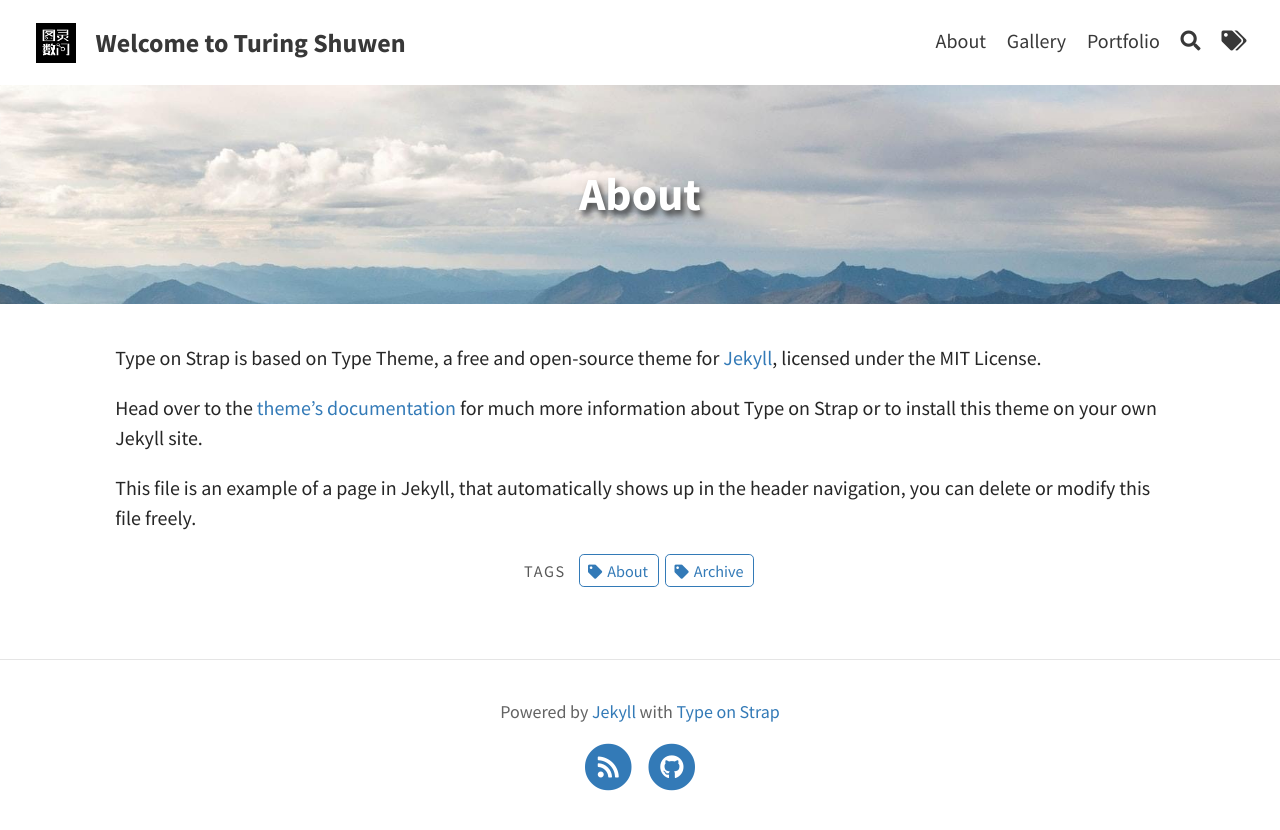
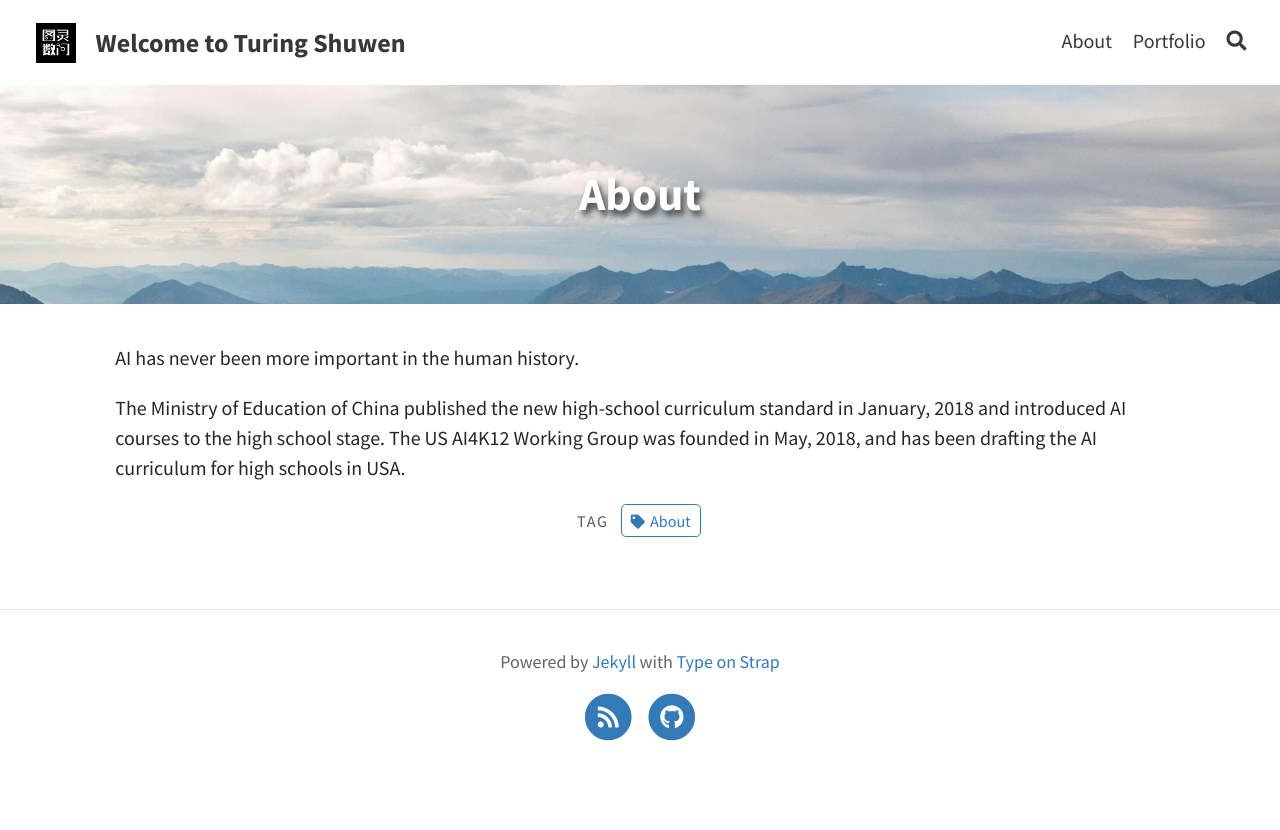
Before and after one commit to turingshuwen/turingshuwen.github.io, a Jekyll site: the page built from pages/about.md, in a window 1280 px wide. Shown: the top 830 px of the page. Built offline with Jekyll 4.4.1, drawn with Linux system fonts in a browser that asks for light colours.

Commit message:
Removed some links

```diff
--- a/_config.yml
+++ b/_config.yml
@@ -9,7 +9,7 @@ avatar: assets/img/shuwen-logo.jpg                      # Empty for no avatar in
 favicon: assets/favicon.ico                             # Icon displayed in the tab
 
 # Header and footer text
-header_text: We are from CMU, Stanford and Tsinghua Yao Class
+header_text: The future of AI education
 header_feature_image: assets/img/pexels/Stanford-Oval.jpeg
 footer_text: >
   Powered by <a href="https://jekyllrb.com/">Jekyll</a> with <a href="https://github.com/sylhare/Type-on-Strap">Type on Strap</a>
--- a/pages/about.md
+++ b/pages/about.md
@@ -3,11 +3,9 @@ layout: page
 title: About
 permalink: /about/
 feature-img: "assets/img/pexels/travel.jpeg"
-tags: [About, Archive]
+tags: [About]
 ---
 
-Type on Strap is based on Type Theme, a free and open-source theme for [Jekyll](http://jekyllrb.com/), licensed under the MIT License.
+AI has never been more important in the human history.
 
-Head over to the [theme's documentation](https://github.io/sylhare/Type-on-Strap) for much more information about Type on Strap or to install this theme on your own Jekyll site.
-
-This file is an example of a page in Jekyll, that automatically shows up in the header navigation, you can delete or modify this file freely.
+The Ministry of Education of China published the new high-school curriculum standard in January, 2018 and introduced AI courses to the high school stage. The US AI4K12 Working Group was founded in May, 2018, and has been drafting the AI curriculum for high schools in USA.
```
Also changed, not shown: pages/gallery.md (deleted, +0 -14 lines), pages/tags.md (deleted, +0 -6 lines).
